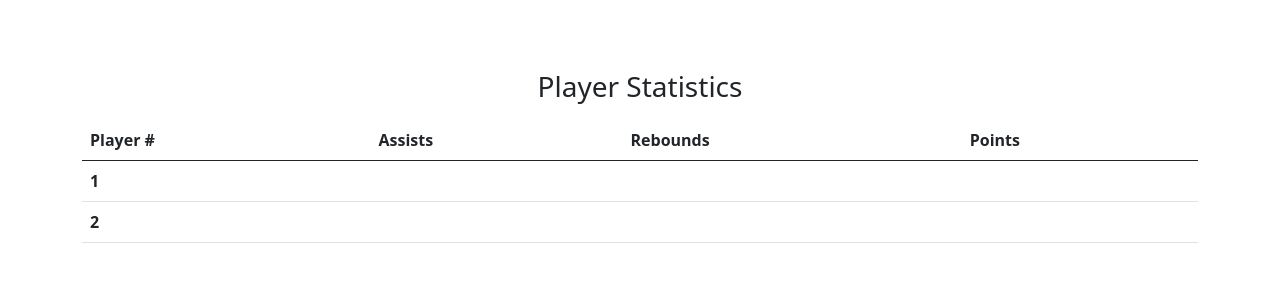
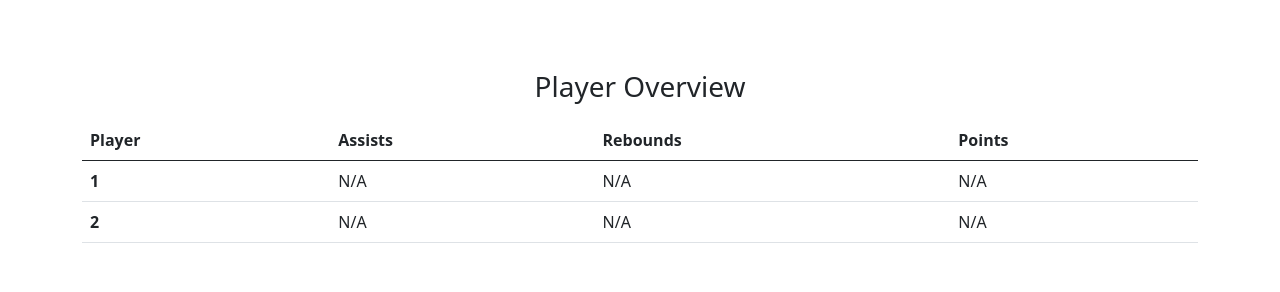
Before and after one commit to meru20/NBA-API, a React (Create React App) app: page / in a window 1280 px wide. Shown: the part 1328-1620 px from the top of the page. Built offline with nearby package versions, Linux system fonts and the light colour scheme; no server answers.

Commit message:
able to print out details in table in overview; radar chart is fix in progress

```diff
--- a/src/App.js
+++ b/src/App.js
@@ -25,12 +25,19 @@ const App = () => {
 
     console.log(playerId);
     const response = await axios.get(`https://www.balldontlie.io/api/v1/season_averages?season=2018&player_ids[]=${playerId}`);
-    setPlayer1Stats(response.data.data);
-    console.log(response.data.data);
+    setPlayer1Stats(response.data.data[0]);
+
+    console.log(response.data);
+    console.log(response.data.data[0]);
+    console.log(response.data.data[0]?.ast);
+    console.log(response.data.data[0]?.reb);
+    console.log(response.data.data[0]?.pts);
+
     console.log(player1Stats);
-    console.log(player1Stats.ast);
-    console.log(player1Stats.reb);
-    console.log(player1Stats.pts);
+
+    console.log(player1Stats?.ast);
+    console.log(player1Stats?.reb);
+    console.log(player1Stats?.pts);
   }
 
   const getPlayer2Stats = async (playerId) => {
@@ -39,12 +46,18 @@ const App = () => {
 
     console.log(playerId);
     const response = await axios.get(`https://www.balldontlie.io/api/v1/season_averages?season=2018&player_ids[]=${playerId}`);
-    setPlayer2Stats(response.data.data);
+    setPlayer2Stats(response.data.data[0]);
+
     console.log(response.data.data);
+    console.log(response.data.data[0]);
+    console.log(response.data.data[0]?.ast);
+    console.log(response.data.data[0]?.reb);
+    console.log(response.data.data[0]?.pts);
+
     console.log(player2Stats);
-    console.log(player2Stats.ast);
-    console.log(player2Stats.reb);
-    console.log(player2Stats.pts);
+    console.log(player2Stats?.ast);
+    console.log(player2Stats?.reb);
+    console.log(player2Stats?.pts);
   }
 
   // FETCH DATA
@@ -72,7 +85,7 @@ const App = () => {
         ],
         datasets: [{
           label: 'Player 1',
-          data: [`${player1Stats.ast}`, `${player1Stats.reb}`, `${player1Stats.pts}`],
+          data: [`${player1Stats?.ast}`, `${player1Stats?.reb}`, `${player1Stats?.pts}`],
           fill: true,
           backgroundColor: 'rgba(255, 99, 132, 0.2)',
           borderColor: 'rgb(255, 99, 132)',
@@ -82,7 +95,7 @@ const App = () => {
           pointHoverBorderColor: 'rgb(255, 99, 132)'
         }, {
           label: 'Player 2',
-          data: [`${player2Stats.ast}`, `${player2Stats.reb}`, `${player2Stats.pts}`],
+          data: [`${player2Stats?.ast}`, `${player2Stats?.reb}`, `${player2Stats?.pts}`],
           fill: true,
           backgroundColor: 'rgba(54, 162, 235, 0.2)',
           borderColor: 'rgb(54, 162, 235)',
@@ -154,12 +167,12 @@ const App = () => {
 
         <div className="my-5" id="score-comparison">
 
-          <h3 className="text-center my-3">Player Statistics</h3>
+        <h3 className="text-center my-3">Player Overview</h3>
 
             <table className="table table-hover">
               <thead>
                 <tr>
-                  <th scope="col">Player #</th>
+                  <th scope="col">Player</th>
                   <th scope="col">Assists</th>
                   <th scope="col">Rebounds</th>
                   <th scope="col>">Points</th>
@@ -168,16 +181,16 @@ const App = () => {
               <tbody>
                 <tr>
                   <th scope="row">1</th>
-                  <td>{player1Stats.ast}</td>
-                  <td>{player1Stats.reb}</td>
-                  <td>{player1Stats.pts}</td>
+                  <td>{(!player1Stats?.ast) ? 'N/A': player1Stats?.ast}</td>
+                  <td>{(!player1Stats?.reb) ? 'N/A': player1Stats?.reb}</td>
+                  <td>{(!player1Stats?.pts) ? 'N/A': player1Stats?.pts}</td>
                 </tr>
 
                 <tr>
                   <th scope="row">2</th>
-                  <td>{player2Stats.ast}</td>
-                  <td>{player2Stats.reb}</td>
-                  <td>{player2Stats.pts}</td>
+                  <td>{(!player2Stats?.ast) ? 'N/A': player2Stats?.ast}</td>
+                  <td>{(!player2Stats?.reb) ? 'N/A': player2Stats?.reb}</td>
+                  <td>{(!player2Stats?.pts) ? 'N/A': player2Stats?.pts}</td>
                 </tr>
               </tbody>
             </table>
```
